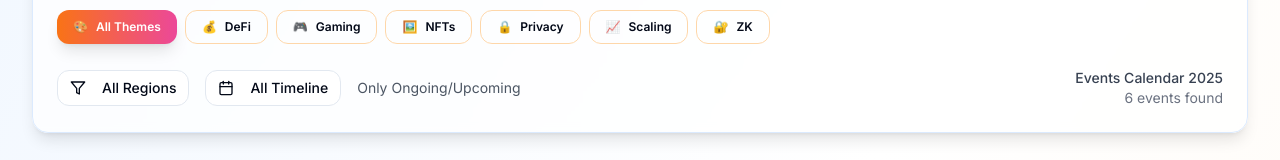
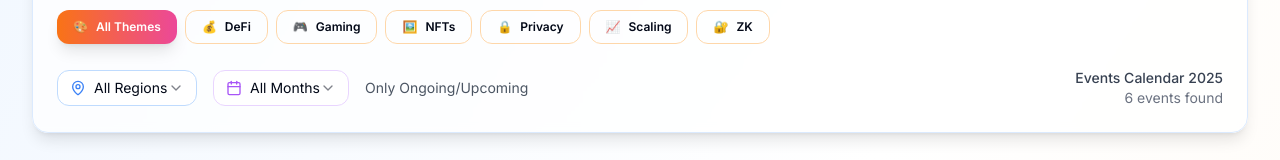
Before and after one commit to toshiboy86/ether-event-glow-up, a React (Vite) app: page / in a window 1280 px wide. Shown: the part 478-638 px from the top of the page. Built offline with nearby package versions, Linux system fonts and the light colour scheme.

Commit message:
feat: Implement dropdown menus for filters
Replaced the region and month filter buttons with modern, accessible dropdown menus.  Implemented a clean, minimalist design with crypto-native color accents, smooth animations, and accessibility features.

```diff
--- /dev/null
+++ b/src/components/MonthFilter.tsx
@@ -0,0 +1,61 @@
+
+import React from 'react';
+import { Select, SelectContent, SelectItem, SelectTrigger, SelectValue } from '@/components/ui/select';
+import { Calendar } from 'lucide-react';
+
+interface MonthFilterProps {
+  selectedMonth: string;
+  onMonthChange: (month: string) => void;
+}
+
+const months = [
+  { value: 'all', label: 'All Months' },
+  { value: 'january', label: 'January' },
+  { value: 'february', label: 'February' },
+  { value: 'march', label: 'March' },
+  { value: 'april', label: 'April' },
+  { value: 'may', label: 'May' },
+  { value: 'june', label: 'June' },
+  { value: 'july', label: 'July' },
+  { value: 'august', label: 'August' },
+  { value: 'september', label: 'September' },
+  { value: 'october', label: 'October' },
+  { value: 'november', label: 'November' },
+  { value: 'december', label: 'December' }
+];
+
+const MonthFilter = ({ selectedMonth, onMonthChange }: MonthFilterProps) => {
+  const selectedMonthLabel = months.find(month => month.value === selectedMonth)?.label || 'All Months';
+
+  return (
+    <Select value={selectedMonth} onValueChange={onMonthChange}>
+      <SelectTrigger
+        className="w-auto min-w-[130px] h-9 bg-white border-purple-200 rounded-xl hover:bg-purple-50 focus:ring-2 focus:ring-purple-400 focus:border-purple-400 transition-all"
+        aria-label="Filter by month"
+      >
+        <div className="flex items-center space-x-2">
+          <Calendar className="w-4 h-4 text-purple-500" />
+          <SelectValue placeholder="All Months">
+            {selectedMonthLabel}
+          </SelectValue>
+        </div>
+      </SelectTrigger>
+      <SelectContent
+        className="bg-white border-purple-200 shadow-xl rounded-xl z-50 animate-fade-in"
+        sideOffset={5}
+      >
+        {months.map((month) => (
+          <SelectItem
+            key={month.value}
+            value={month.value}
+            className="hover:bg-purple-50 focus:bg-purple-50 cursor-pointer rounded-lg transition-colors"
+          >
+            {month.label}
+          </SelectItem>
+        ))}
+      </SelectContent>
+    </Select>
+  );
+};
+
+export default MonthFilter;
--- /dev/null
+++ b/src/components/RegionFilter.tsx
@@ -0,0 +1,55 @@
+
+import React from 'react';
+import { Select, SelectContent, SelectItem, SelectTrigger, SelectValue } from '@/components/ui/select';
+import { MapPin } from 'lucide-react';
+
+interface RegionFilterProps {
+  selectedRegion: string;
+  onRegionChange: (region: string) => void;
+}
+
+const regions = [
+  { value: 'all', label: 'All Regions' },
+  { value: 'asia', label: 'Asia' },
+  { value: 'europe', label: 'Europe' },
+  { value: 'north-america', label: 'North America' },
+  { value: 'south-america', label: 'South America' },
+  { value: 'africa', label: 'Africa' },
+  { value: 'oceania', label: 'Oceania' }
+];
+
+const RegionFilter = ({ selectedRegion, onRegionChange }: RegionFilterProps) => {
+  const selectedRegionLabel = regions.find(region => region.value === selectedRegion)?.label || 'All Regions';
+
+  return (
+    <Select value={selectedRegion} onValueChange={onRegionChange}>
+      <SelectTrigger
+        className="w-auto min-w-[140px] h-9 bg-white border-blue-200 rounded-xl hover:bg-blue-50 focus:ring-2 focus:ring-blue-400 focus:border-blue-400 transition-all"
+        aria-label="Filter by region"
+      >
+        <div className="flex items-center space-x-2">
+          <MapPin className="w-4 h-4 text-blue-500" />
+          <SelectValue placeholder="All Regions">
+            {selectedRegionLabel}
+          </SelectValue>
+        </div>
+      </SelectTrigger>
+      <SelectContent
+        className="bg-white border-blue-200 shadow-xl rounded-xl z-50 animate-fade-in"
+        sideOffset={5}
+      >
+        {regions.map((region) => (
+          <SelectItem
+            key={region.value}
+            value={region.value}
+            className="hover:bg-blue-50 focus:bg-blue-50 cursor-pointer rounded-lg transition-colors"
+          >
+            {region.label}
+          </SelectItem>
+        ))}
+      </SelectContent>
+    </Select>
+  );
+};
+
+export default RegionFilter;
--- a/src/pages/Index.tsx
+++ b/src/pages/Index.tsx
@@ -1,3 +1,4 @@
+
 import React, { useState } from 'react';
 import { Search, Calendar, MapPin, Users, Filter } from 'lucide-react';
 import { Button } from '@/components/ui/button';
@@ -8,6 +9,8 @@ import { Toggle } from '@/components/ui/toggle';
 import EventCard from '@/components/EventCard';
 import CategoryFilter from '@/components/CategoryFilter';
 import ThemeFilter from '@/components/ThemeFilter';
+import RegionFilter from '@/components/RegionFilter';
+import MonthFilter from '@/components/MonthFilter';
 import Newsletter from '@/components/Newsletter';
 import Footer from '@/components/Footer';
 
@@ -15,6 +18,8 @@ const Index = () => {
   const [searchQuery, setSearchQuery] = useState('');
   const [selectedCategory, setSelectedCategory] = useState('all');
   const [selectedTheme, setSelectedTheme] = useState('all');
+  const [selectedRegion, setSelectedRegion] = useState('all');
+  const [selectedMonth, setSelectedMonth] = useState('all');
   const [calendarView, setCalendarView] = useState(false);
 
   const events = [
@@ -94,7 +99,27 @@ const Index = () => {
       tag.toLowerCase().includes(selectedTheme.toLowerCase())
     );
 
-    return matchesSearch && matchesCategory && matchesTheme;
+    // Region filtering logic
+    const matchesRegion = selectedRegion === 'all' || (() => {
+      const location = event.location.toLowerCase();
+      switch (selectedRegion) {
+        case 'asia': return location.includes('tokyo') || location.includes('singapore') || location.includes('seoul');
+        case 'europe': return location.includes('berlin') || location.includes('london') || location.includes('milan') || location.includes('kyiv');
+        case 'north-america': return location.includes('usa') || location.includes('nyc') || location.includes('canada');
+        case 'south-america': return location.includes('brazil') || location.includes('argentina') || location.includes('chile');
+        case 'africa': return location.includes('cape town') || location.includes('lagos') || location.includes('cairo');
+        case 'oceania': return location.includes('sydney') || location.includes('melbourne') || location.includes('auckland');
+        default: return true;
+      }
+    })();
+
+    // Month filtering logic (simplified - in real app would parse actual dates)
+    const matchesMonth = selectedMonth === 'all' || (() => {
+      const eventDate = event.date.toLowerCase();
+      return eventDate.includes(selectedMonth);
+    })();
+
+    return matchesSearch && matchesCategory && matchesTheme && matchesRegion && matchesMonth;
   });
 
   return (
@@ -169,14 +194,14 @@ const Index = () => {
 
               <div className="flex flex-wrap items-center justify-between gap-4">
                 <div className="flex items-center space-x-4">
-                  <Button variant="outline" size="sm" className="rounded-xl">
-                    <Filter className="w-4 h-4 mr-2" />
-                    All Regions
-                  </Button>
-                  <Button variant="outline" size="sm" className="rounded-xl">
-                    <Calendar className="w-4 h-4 mr-2" />
-                    All Timeline
-                  </Button>
+                  <RegionFilter
+                    selectedRegion={selectedRegion}
+                    onRegionChange={setSelectedRegion}
+                  />
+                  <MonthFilter
+                    selectedMonth={selectedMonth}
+                    onMonthChange={setSelectedMonth}
+                  />
                   <span className="text-sm text-gray-600">Only Ongoing/Upcoming</span>
                 </div>
                 <div className="text-right">
```
